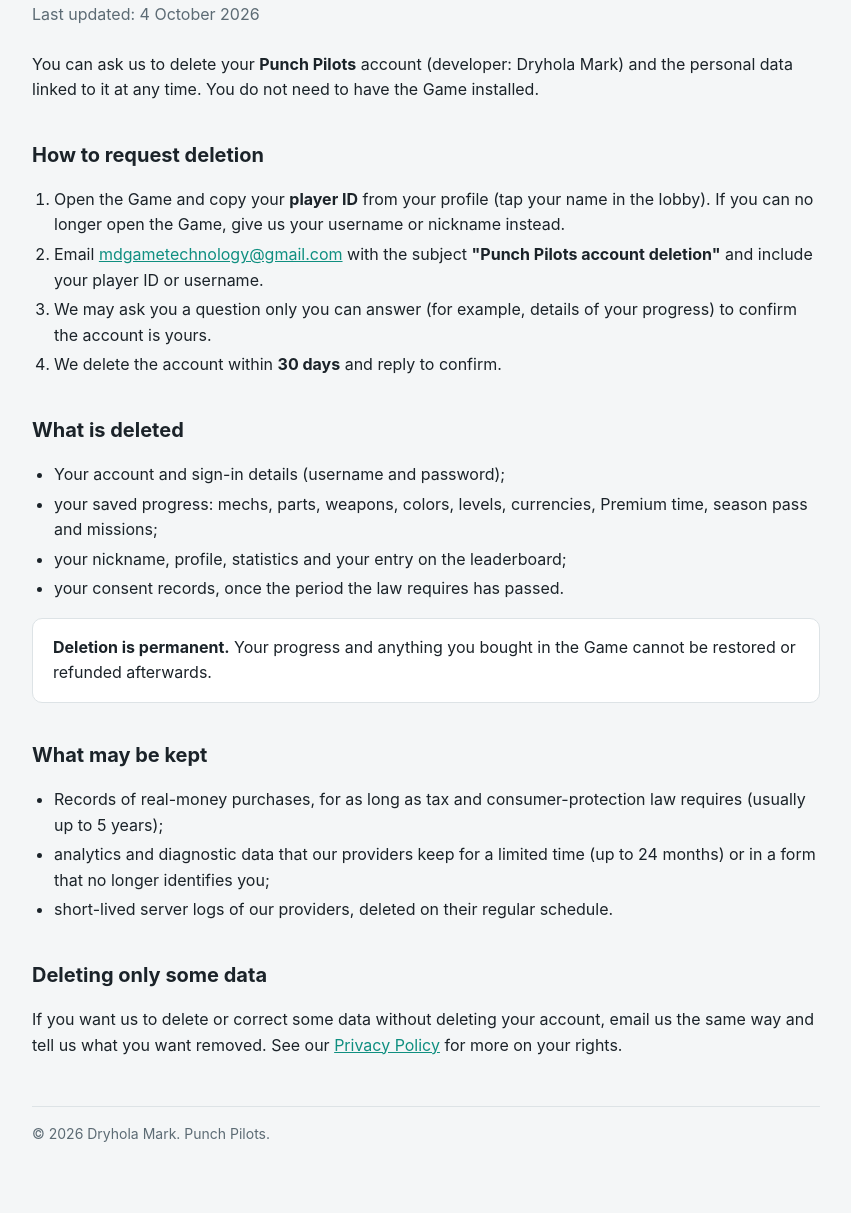
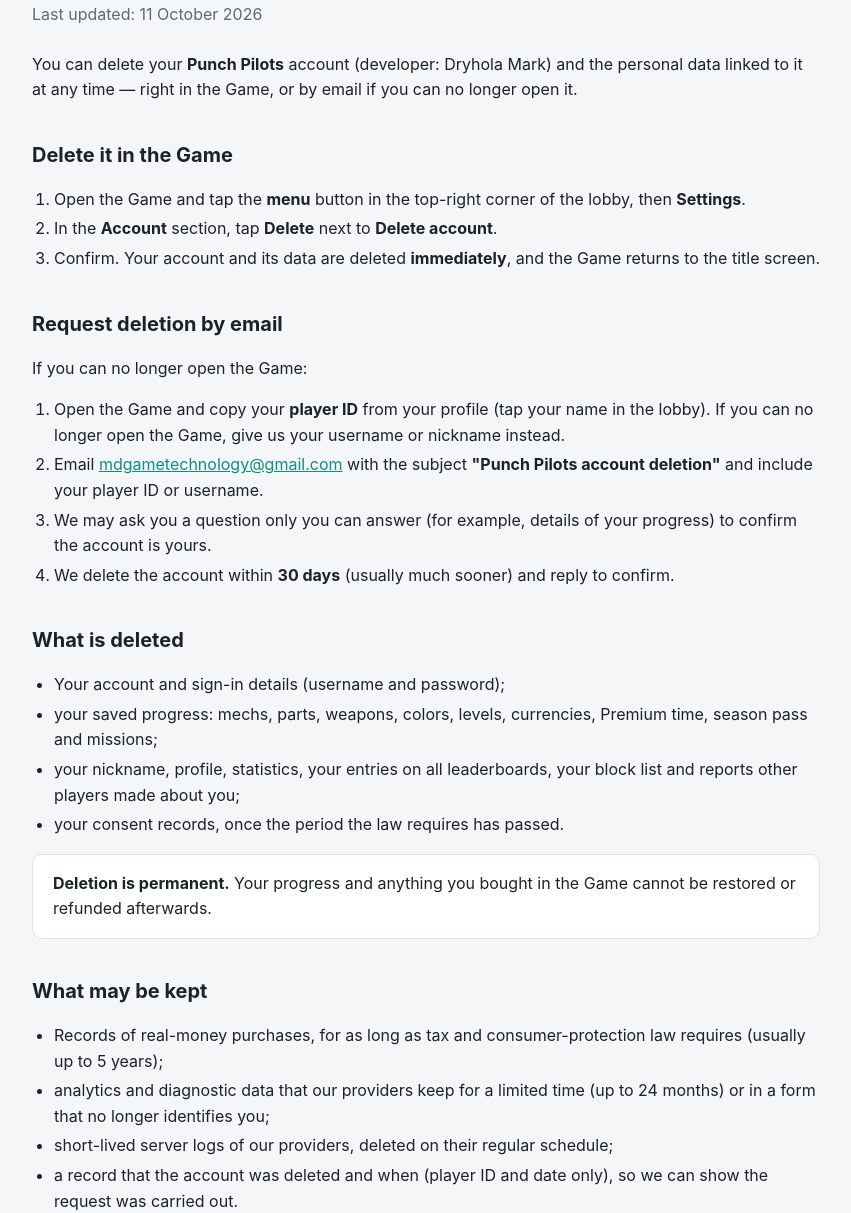
Before and after one commit to markDrigola/punch-pilots-legal, a plain HTML site: page delete-account.html in a window 1280 px wide. Shown: the part 167-1380 px from the top of the page, without its empty margins (214-1065 px from the left). Drawn offline with Linux system fonts and the light colour scheme.

Commit message:
Delete account: in-game deletion (Settings > Account > Delete account)

```diff
--- a/delete-account.html
+++ b/delete-account.html
@@ -18,23 +18,31 @@
 </header>
 
 <h1>Delete your Punch Pilots account</h1>
-<p class="updated">Last updated: 4 October 2026</p>
+<p class="updated">Last updated: 11 October 2026</p>
 
-<p>You can ask us to delete your <b>Punch Pilots</b> account (developer: Dryhola Mark) and the personal data linked to it at any time. You do not need to have the Game installed.</p>
+<p>You can delete your <b>Punch Pilots</b> account (developer: Dryhola Mark) and the personal data linked to it at any time — right in the Game, or by email if you can no longer open it.</p>
 
-<h2>How to request deletion</h2>
+<h2>Delete it in the Game</h2>
+<ol>
+  <li>Open the Game and tap the <b>menu</b> button in the top-right corner of the lobby, then <b>Settings</b>.</li>
+  <li>In the <b>Account</b> section, tap <b>Delete</b> next to <b>Delete account</b>.</li>
+  <li>Confirm. Your account and its data are deleted <b>immediately</b>, and the Game returns to the title screen.</li>
+</ol>
+
+<h2>Request deletion by email</h2>
+<p>If you can no longer open the Game:</p>
 <ol>
   <li>Open the Game and copy your <b>player ID</b> from your profile (tap your name in the lobby). If you can no longer open the Game, give us your username or nickname instead.</li>
   <li>Email <a href="mailto:mdgametechnology@gmail.com?subject=Punch%20Pilots%20account%20deletion">mdgametechnology@gmail.com</a> with the subject <b>"Punch Pilots account deletion"</b> and include your player ID or username.</li>
   <li>We may ask you a question only you can answer (for example, details of your progress) to confirm the account is yours.</li>
-  <li>We delete the account within <b>30 days</b> and reply to confirm.</li>
+  <li>We delete the account within <b>30 days</b> (usually much sooner) and reply to confirm.</li>
 </ol>
 
 <h2>What is deleted</h2>
 <ul>
   <li>Your account and sign-in details (username and password);</li>
   <li>your saved progress: mechs, parts, weapons, colors, levels, currencies, Premium time, season pass and missions;</li>
-  <li>your nickname, profile, statistics and your entry on the leaderboard;</li>
+  <li>your nickname, profile, statistics, your entries on all leaderboards, your block list and reports other players made about you;</li>
   <li>your consent records, once the period the law requires has passed.</li>
 </ul>
 <p class="card"><b>Deletion is permanent.</b> Your progress and anything you bought in the Game cannot be restored or refunded afterwards.</p>
@@ -43,7 +51,8 @@
 <ul>
   <li>Records of real-money purchases, for as long as tax and consumer-protection law requires (usually up to 5 years);</li>
   <li>analytics and diagnostic data that our providers keep for a limited time (up to 24 months) or in a form that no longer identifies you;</li>
-  <li>short-lived server logs of our providers, deleted on their regular schedule.</li>
+  <li>short-lived server logs of our providers, deleted on their regular schedule;</li>
+  <li>a record that the account was deleted and when (player ID and date only), so we can show the request was carried out.</li>
 </ul>
 
 <h2>Deleting only some data</h2>
```
